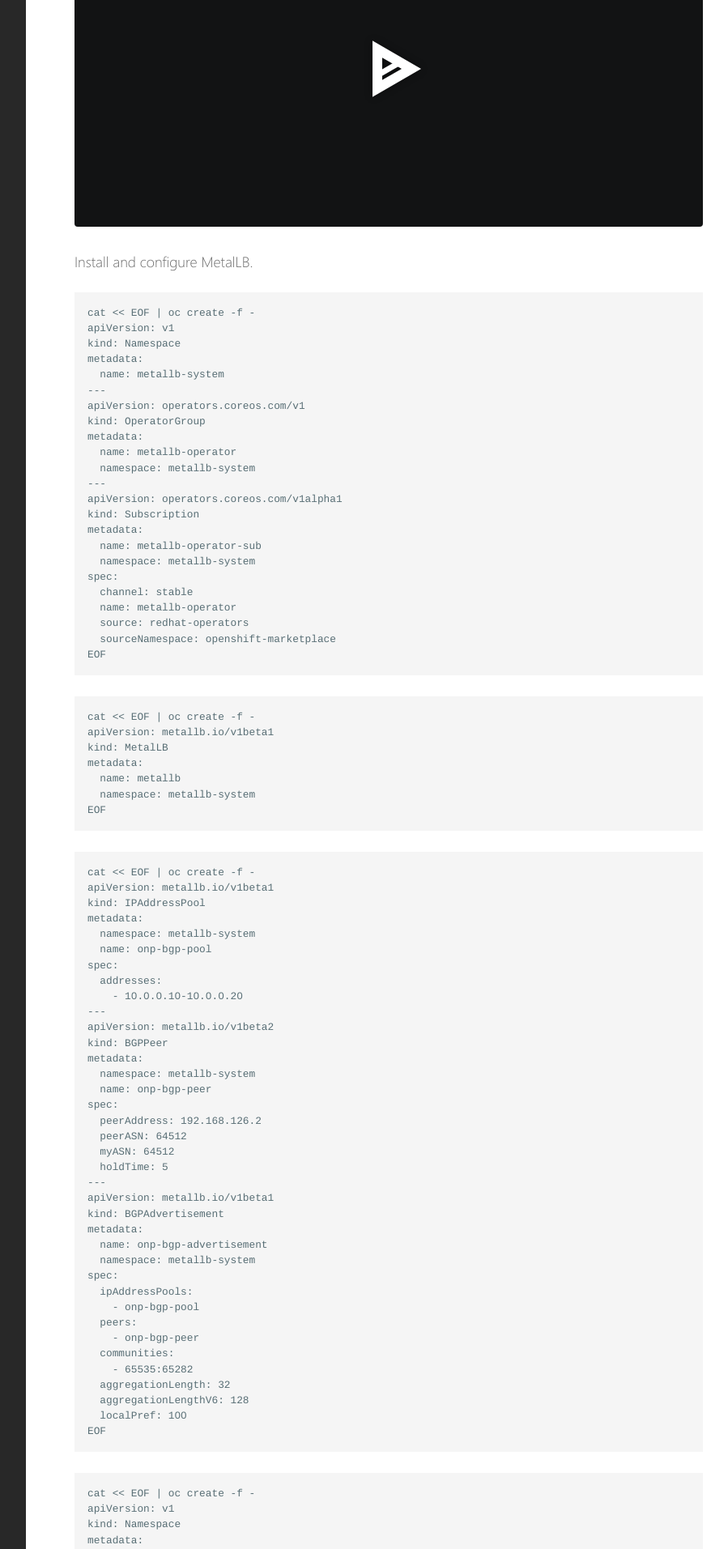
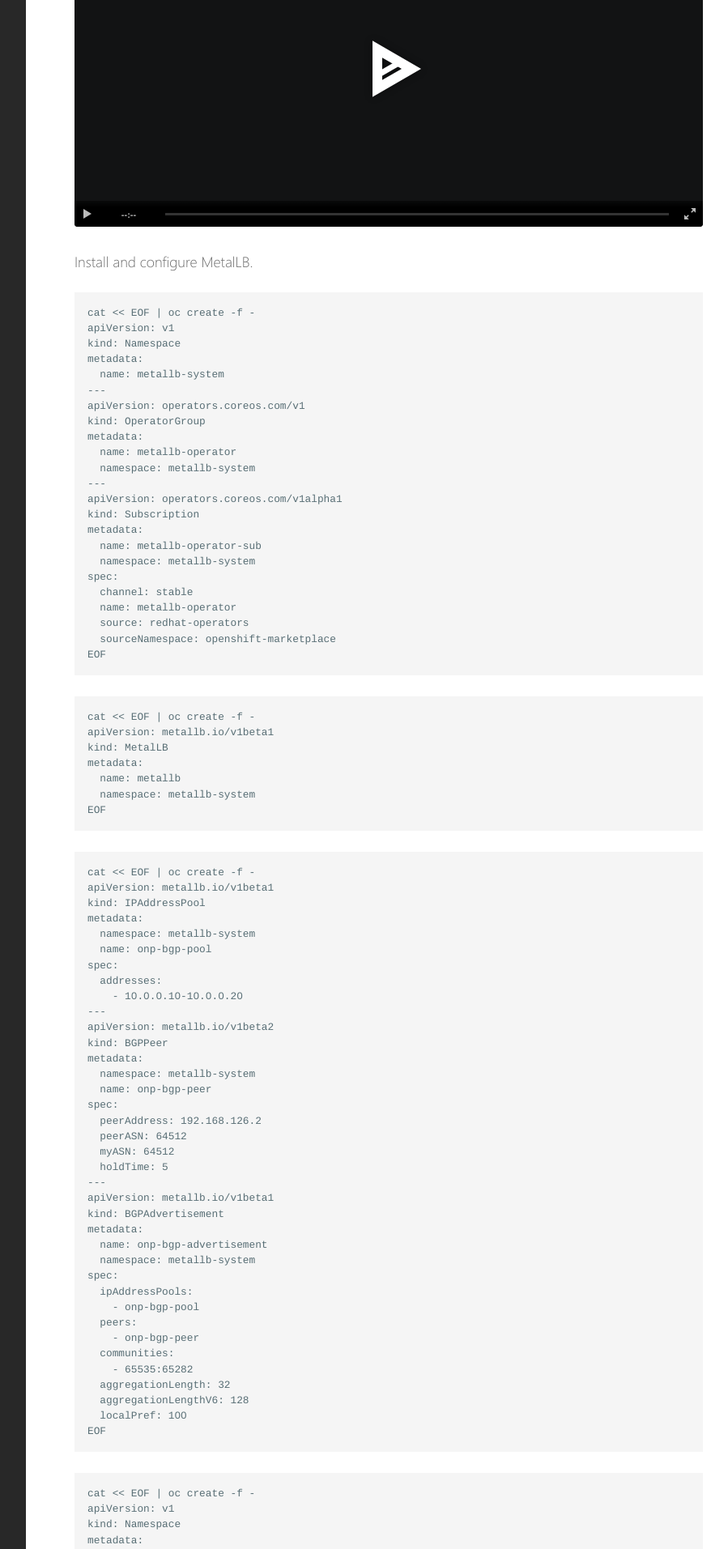
Before and after one commit to kevydotvinu/gnulinuxmate.com, a Jekyll site: the page built from _posts/2024-03-26-exploring-metallb-s-communication-with-routers.md, in a window 1280 px wide. Shown: the part 1641-3554 px from the top of the page at 81% size, without its empty margins (352-1251 px from the left). Built offline with Jekyll 4.4.1, drawn with Linux system fonts in a browser that asks for light colours; comment, search, counter and statistics services are not loaded; some of the changed text lies outside the part shown.

Commit message:
post: Add VyOS ascinema
- Add player

Signed-off-by: Vinu K <kevy.vinu@gmail.com>

````diff
--- a/_posts/2024-03-26-exploring-metallb-s-communication-with-routers.md
+++ b/_posts/2024-03-26-exploring-metallb-s-communication-with-routers.md
@@ -37,13 +37,13 @@
   <link rel="stylesheet" type="text/css" href="/assets/css/asciinema-player.css" />
 </head>
 <body>
-  <div id="player"></div>
+  <div id="sno4"></div>
   <script src="/assets/js/asciinema-player.min.js"></script>
   <script>
     AsciinemaPlayer.create(
       '/assets/cast/sno4.cast',
-      document.getElementById('player'),
-      { cols: 147, rows: 30 }
+      document.getElementById('sno4'),
+      { cols: 147, rows: 30, controls: true}
     );
   </script>
 </body>
@@ -186,7 +186,22 @@
 save
 exit
 ```
-
+<html>
+<head>
+  <link rel="stylesheet" type="text/css" href="/assets/css/asciinema-player.css" />
+</head>
+<body>
+  <div id="vyos"></div>
+  <script src="/assets/js/asciinema-player.min.js"></script>
+  <script>
+    AsciinemaPlayer.create(
+      '/assets/cast/vyos.cast',
+      document.getElementById('vyos'),
+      { cols: 174, rows: 30, controls: true }
+    );
+  </script>
+</body>
+</html>
 ### What are the flows of communication between the MetalLB and a router?
 
 The MetalLB communicates to the external router using the FRR container in speaker Pod. The speaker Pod uses the host-network of the node. By default, the connection initiates via the 179/TCP port. The FRR container has six states while connecting the peer. Those are Idle, Connect, Active, OpenSent, OpenConfirm and Established. We will see each ones in detail.
````
Also changed, not shown: 1 other file.
